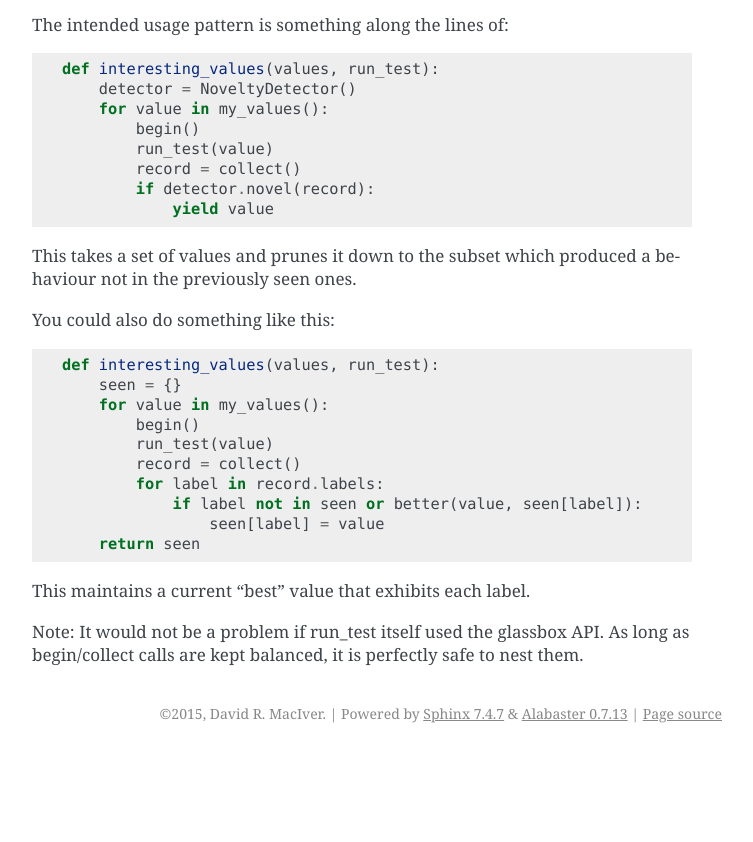
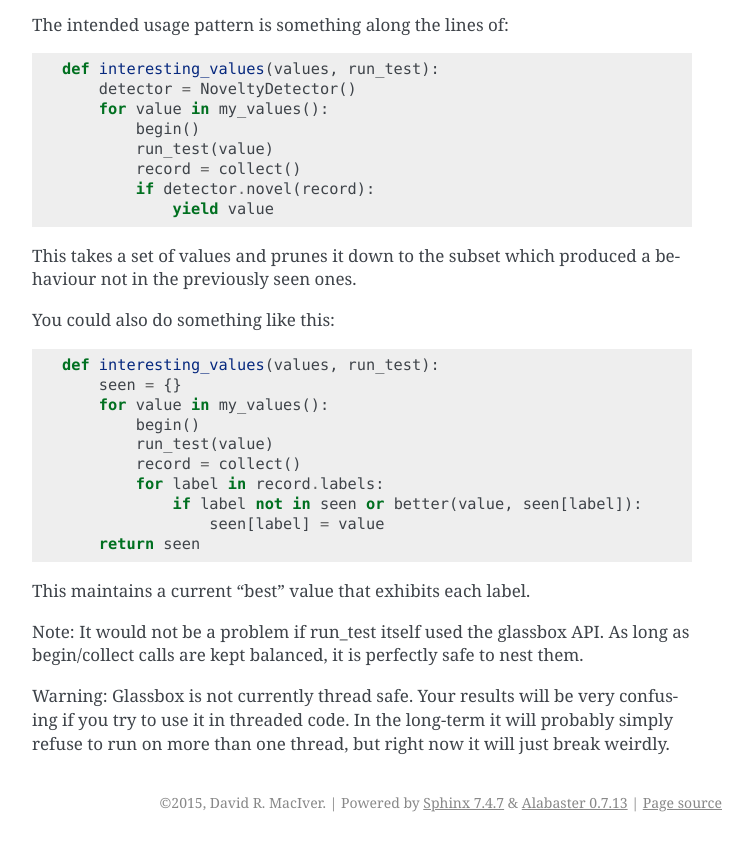
Before and after one commit to DRMacIver/glassbox, a Sphinx documentation site: the page built from source/index.rst, in a window 1280 px wide, cut to the strip 464-1306 px from the top of the page. Shown: the whole strip, without its empty margins (388-1141 px from the left). Built offline with Sphinx 7.4.7, drawn with Linux system fonts in a browser that asks for light colours; before the commit the page ends 1217 px from its top, so only the background shows below that.

Commit message:
Add warning about threads

```diff
--- a/source/index.rst
+++ b/source/index.rst
@@ -49,3 +49,7 @@ This maintains a current "best" value that exhibits each label.
 
 Note: It would not be a problem if run_test itself used the glassbox API. As long as
 begin/collect calls are kept balanced, it is perfectly safe to nest them.
+
+Warning: Glassbox is not currently thread safe. Your results will be very confusing
+if you try to use it in threaded code. In the long-term it will probably simply
+refuse to run on more than one thread, but right now it will just break weirdly.
```
